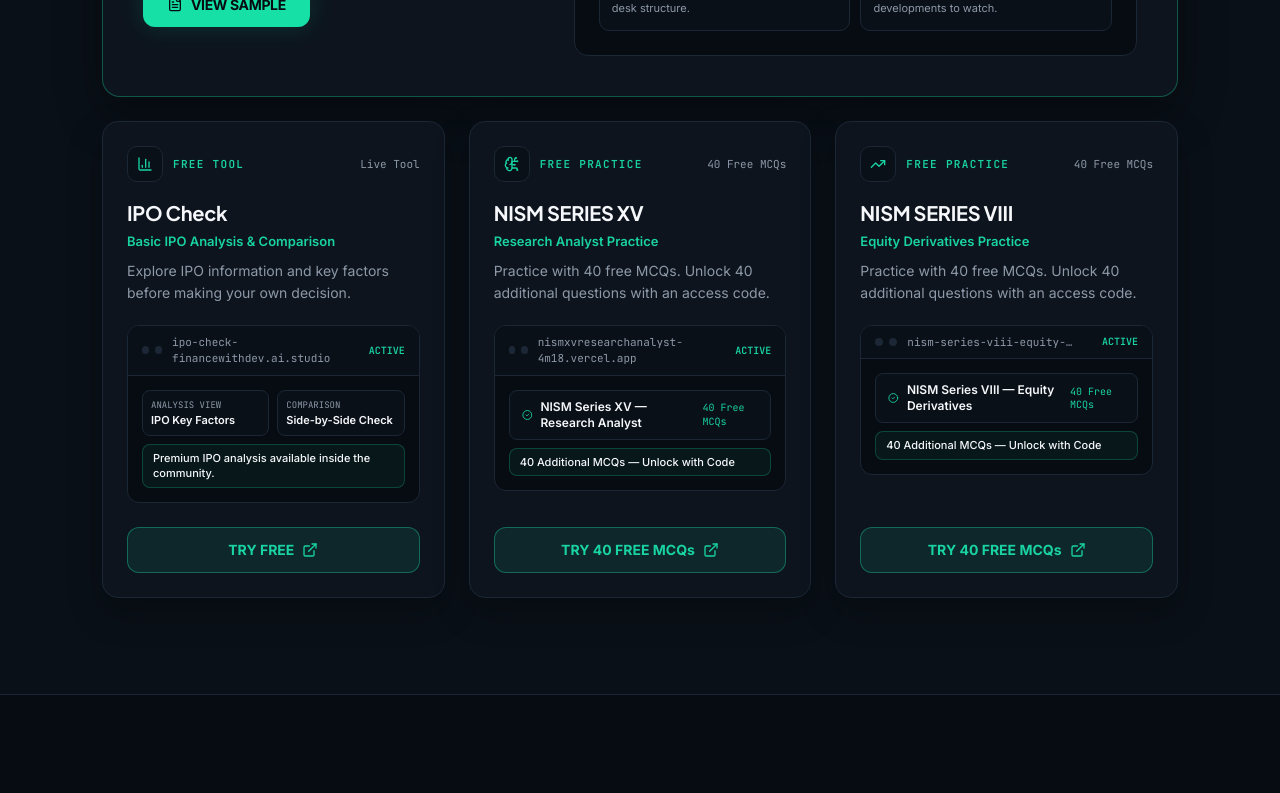
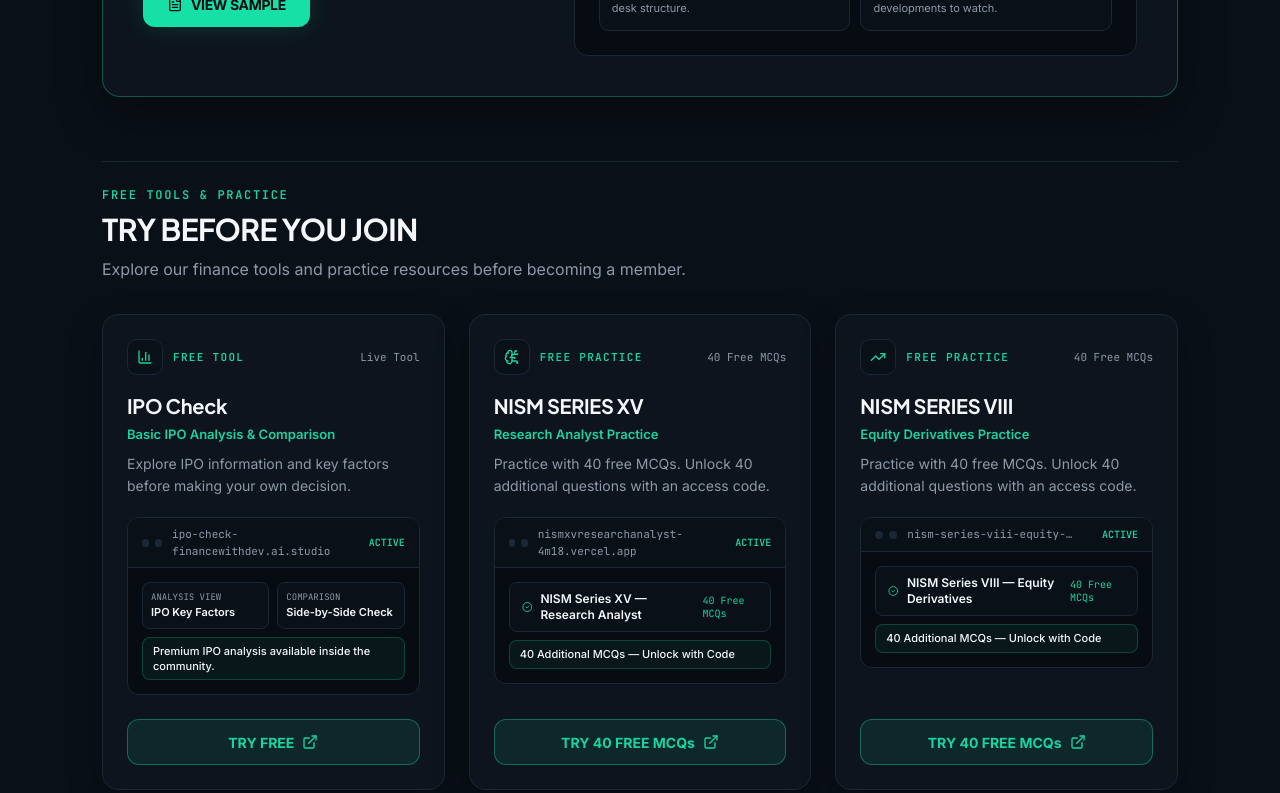
Before and after one commit to dev308946-oss/Finance-with-Debv, a React (Vite) app: page / in a window 1280 px wide. Shown: the part 1420-2213 px from the top of the page. Built offline with nearby package versions, Linux system fonts and the light colour scheme.

Commit message:
feat(hero): add dedicated free tools section
Introduced a specific "Free Tools" section to improve user experience, allowing visitors to explore practice resources before committing to a membership. Updated the hero secondary CTA to anchor directly to this new section.

```diff
--- a/src/components/HeroSection.tsx
+++ b/src/components/HeroSection.tsx
@@ -70,7 +70,7 @@
               </a>
 
               <a
-                href="#real-products"
+                href="#free-tools"
                 className="inline-flex min-h-[48px] items-center justify-center rounded-[14px] border border-[#1B2735] bg-[#0D141D] px-5 py-3 text-[14px] font-semibold text-[#F5F7FA] transition-colors duration-150 hover:border-[#2A3C52] hover:bg-[#111A26] whitespace-nowrap"
               >
                 {hero.secondaryCta}
--- a/src/components/ToolsSection.tsx
+++ b/src/components/ToolsSection.tsx
@@ -221,8 +221,31 @@
           </div>
         </motion.article>
 
-        {/* BELOW: GRID FOR [ IPO CHECK ], [ NISM SERIES XV ], AND [ NISM SERIES VIII ] */}
-        <div className="mt-6 grid grid-cols-1 gap-6 md:grid-cols-3">
+        {/* DEDICATED FREE TOOLS SECTION WITH CLEAR HEADING */}
+        <div id="free-tools" className="mt-16 scroll-mt-24 pt-6 border-t border-[#1B2735]">
+          <motion.div
+            initial={{ opacity: 0, y: 12 }}
+            whileInView={{ opacity: 1, y: 0 }}
+            viewport={{ once: true, margin: '-60px' }}
+            transition={{ duration: 0.4 }}
+            className="max-w-2xl"
+          >
+            <p className="font-mono-tabular text-[11px] font-semibold tracking-[0.14em] uppercase text-[#19D3A2] sm:text-[12px]">
+              FREE TOOLS &amp; PRACTICE
+            </p>
+            <h3
+              className="mt-2 font-display text-[26px] font-bold leading-[1.18] tracking-[-0.02em] text-[#F5F7FA] sm:text-[30px]"
+              style={{ textWrap: 'balance' }}
+            >
+              TRY BEFORE YOU JOIN
+            </h3>
+            <p className="mt-2 text-[15px] leading-[1.65] text-[#8D99A8] sm:text-[16px]">
+              Explore our finance tools and practice resources before becoming a member.
+            </p>
+          </motion.div>
+
+          {/* GRID FOR [ IPO CHECK ], [ NISM SERIES XV ], AND [ NISM SERIES VIII ] */}
+          <div className="mt-8 grid grid-cols-1 gap-6 md:grid-cols-3">
           {/* PRODUCT 2: IPO CHECK */}
           <motion.article
             initial={{ opacity: 0, y: 14 }}
@@ -501,6 +524,7 @@
               </a>
             </div>
           </motion.article>
+          </div>
         </div>
       </div>
     </section>
```
